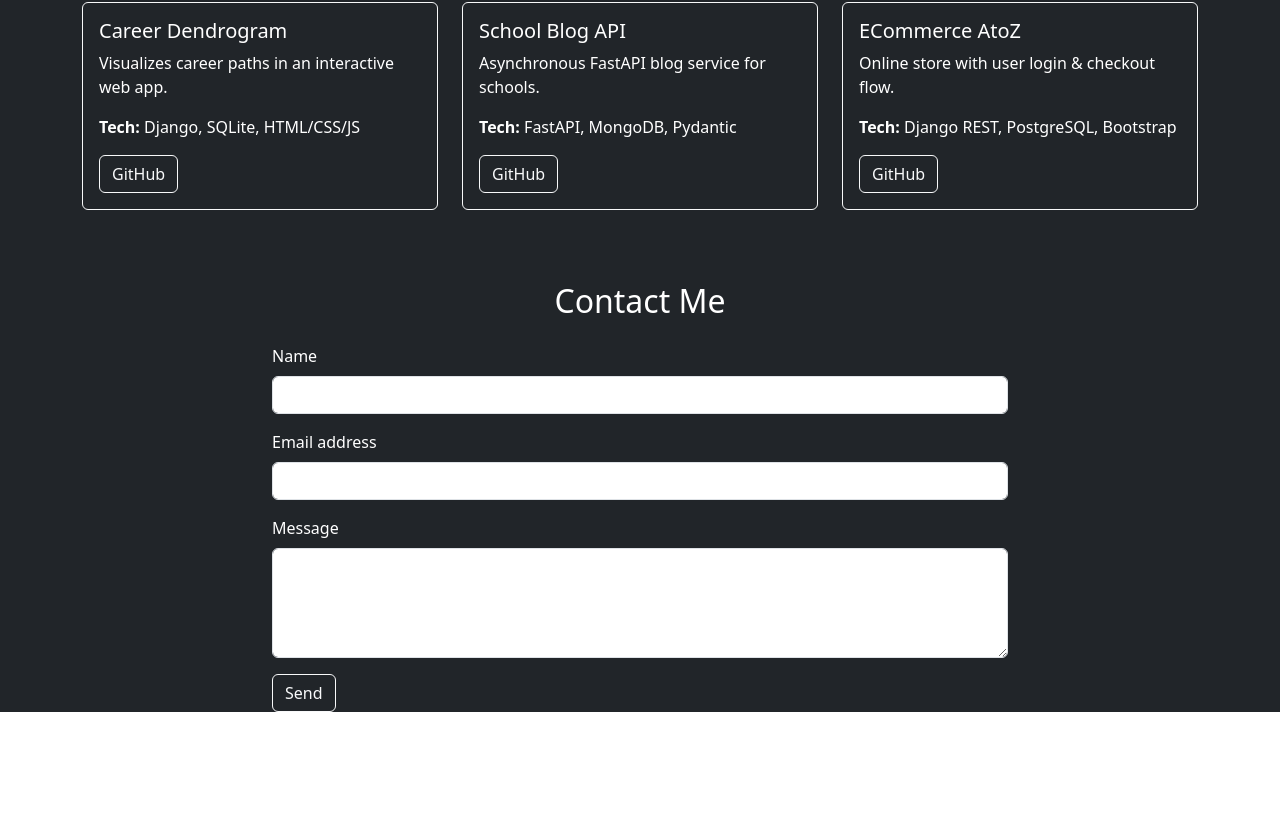
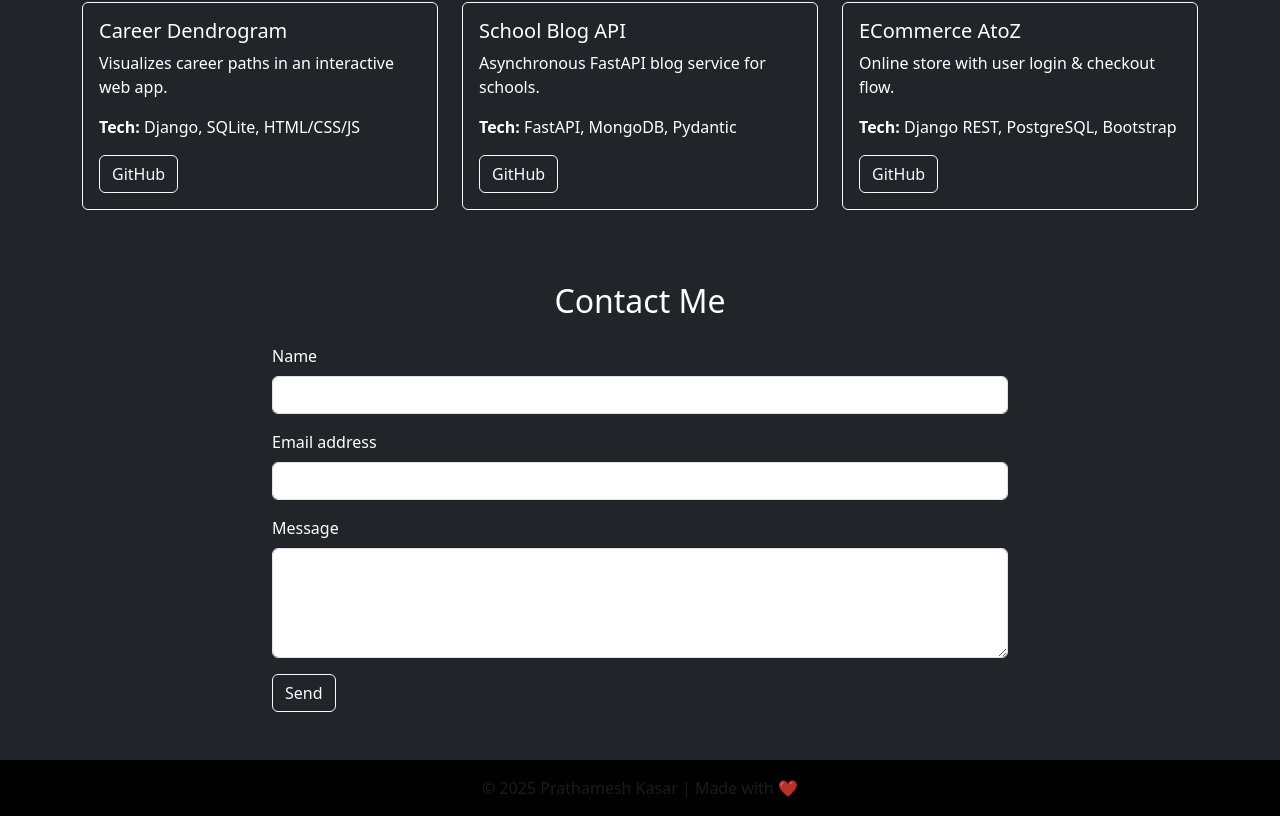
Before and after one commit to 01Prathamesh/Portfolio, a React (Create React App) app: page / in a window 1280 px wide. Shown: the part 532-1348 px from the top of the page. Before the commit the page ends 1292 px from the top, so only its background shows below. Built offline with nearby package versions, Linux system fonts and the light colour scheme.

Commit message:
feat: add footer with copyright

```diff
--- a/src/App.js
+++ b/src/App.js
@@ -108,6 +108,9 @@ function App() {
         </div>
       </section>
 
+      <footer className="bg-black text-center py-3 mt-5 text-muted">
+        © {new Date().getFullYear()} Prathamesh Kasar | Made with ❤️
+      </footer>
     </div>
   );
 }
```
